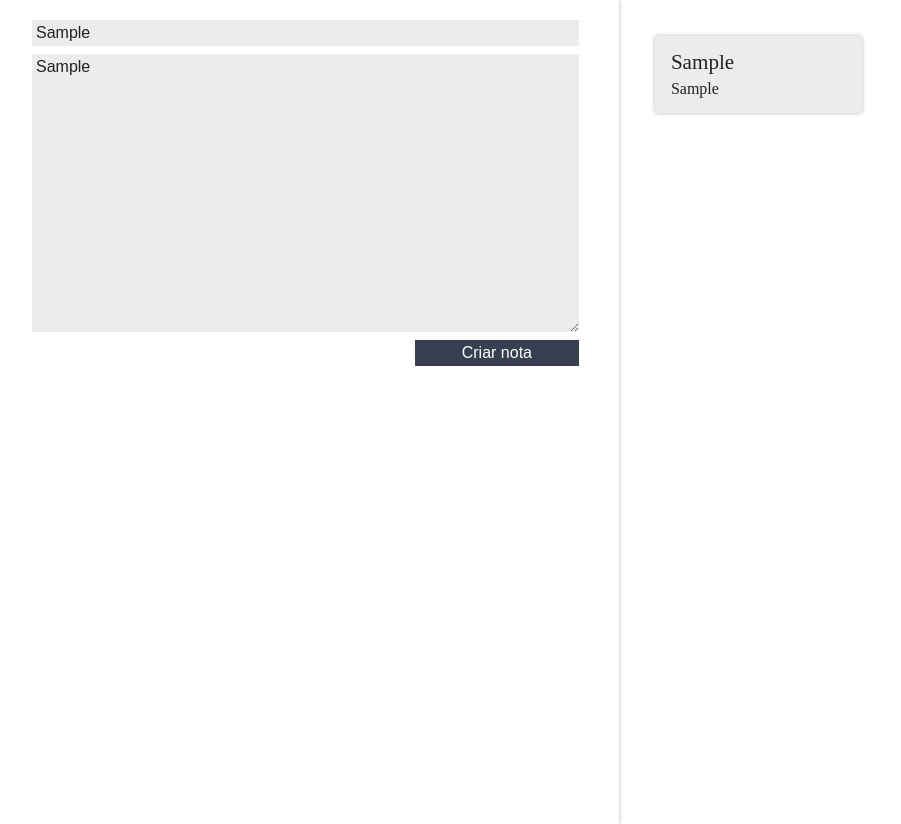
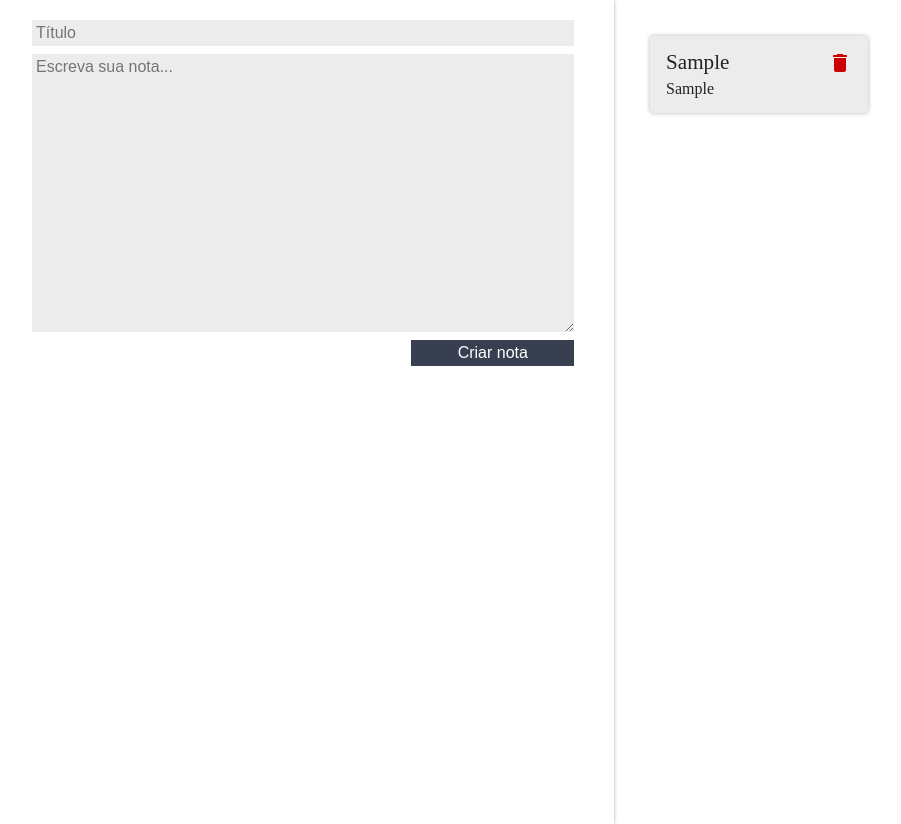
Before and after one commit to Evndroo/NoteApp, a React (Create React App) app: page / in a window 1280 px wide. Both pictures are taken after typing "Sample", "Sample" into the empty fields and a click on the button "Criar nota". Shown: the whole page, without its empty margins (8-909 px from the left). Built offline with nearby package versions, Linux system fonts and the light colour scheme.

Commit message:
Limpando form após submit e adicionando funcionalidade de apagar notas

```diff
--- a/src/App.js
+++ b/src/App.js
@@ -28,11 +28,17 @@ class App extends Component {
     })
   }
 
+  deletarNota(index){
+    let arrayNotas = this.state.notas;
+    arrayNotas.splice(index,1);
+    this.setState({notas: arrayNotas});
+  }
+
   render() {
     return (
       <section className="conteudo">
         <FormularioCadastro createNote={this.createNote.bind(this)} />
-        <ListaDeNotas notas={this.state.notas}/>
+        <ListaDeNotas deletarNota={this.deletarNota.bind(this)} notas={this.state.notas}/>
       </section>
     );
   }
--- a/src/components/CardNota/CardNota.jsx
+++ b/src/components/CardNota/CardNota.jsx
@@ -1,5 +1,6 @@
 import React, { Component } from 'react';
-import "./styles.css"
+import "./styles.css";
+import {ReactComponent as DeleteSVG} from "../../assets/images/delete-24px.svg";
 
 class CardNota extends Component {
     render() {
@@ -7,6 +8,7 @@ class CardNota extends Component {
             <section className="card-nota">
                 <header className="card-nota_cabecalho">
                     <h6 className="card-nota_titulo">{this.props.nota.titulo}</h6>
+                    <DeleteSVG className="card-nota_delete" onClick={this.props.deletarNota} />
                 </header>
                 <p className="card-nota_texto">{this.props.nota.texto}</p>
             </section>
--- a/src/components/CardNota/styles.css
+++ b/src/components/CardNota/styles.css
@@ -14,6 +14,8 @@
     display: flex;
     justify-content: space-between;
     align-items: center;
+    position: relative;
+    width: 100%;
   }
 
   .card-nota_texto {
@@ -23,5 +25,11 @@
 
   .card-nota_titulo {
     font-size: 1.2em;
-    margin-right: 12px;
+    margin-right: 24px;
   }
+
+  .card-nota_delete{
+    cursor: pointer;
+    position: absolute;
+    right: 0;
+  }
--- a/src/components/FormularioCadastro/FormularioCadastro.jsx
+++ b/src/components/FormularioCadastro/FormularioCadastro.jsx
@@ -5,25 +5,28 @@ class FormularioCadastro extends Component {
 
     constructor(props){
         super(props);
-        this.titulo = "";
-        this.texto = ""
+        this.state = {
+            titulo:"",
+            texto:""
+        }
     }
 
     _handleTitleChange(event){
         event.stopPropagation();
-        this.titulo = event.target.value;
+        this.setState({...this.state, titulo:event.target.value})
     }
 
     _handleTextChange(event){
         event.stopPropagation();
-        this.texto = event.target.value;
+        this.setState({...this.state, texto:event.target.value})
     }
 
     _handleSubmit(event){
         event.preventDefault();
         event.stopPropagation();
 
-        this.props.createNote(this.titulo, this.texto);
+        this.props.createNote(this.state.titulo, this.state.texto);
+        this.setState({titulo:"", texto:""})
     }
 
     render() {
@@ -33,12 +36,14 @@ class FormularioCadastro extends Component {
                     type="text"
                     placeholder="Título"
                     className="form-cadastro_input"
+                    value={this.state.titulo}
                     onChange={this._handleTitleChange.bind(this)}
                 />
                 <textarea
                     rows={15}
                     className="form-cadastro_input"
                     placeholder="Escreva sua nota..."
+                    value={this.state.texto}
                     onChange={this._handleTextChange.bind(this)}
                 />
                 <button className="form-cadastro_input form-cadastro_submit">Criar nota</button>
--- a/src/components/ListaDeNotas/ListaDeNotas.jsx
+++ b/src/components/ListaDeNotas/ListaDeNotas.jsx
@@ -9,7 +9,7 @@ class ListaDeNotas extends Component {
                 {this.props.notas.map((nota, index) => {
                     return (
                         <li className="lista-notas_item" key={index}>
-                            <CardNota  nota={nota}/>
+                            <CardNota deletarNota={()=>{this.props.deletarNota(index)}}  nota={nota}/>
                         </li>
                     )
                 })}
```
Also changed, not shown: src/assets/images/delete-24px.svg (added).
